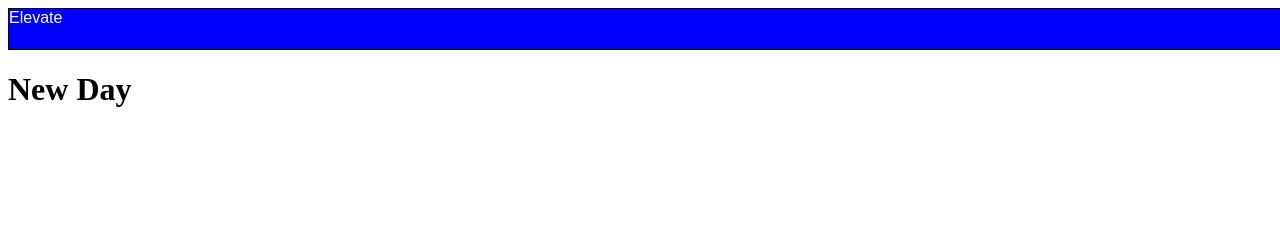
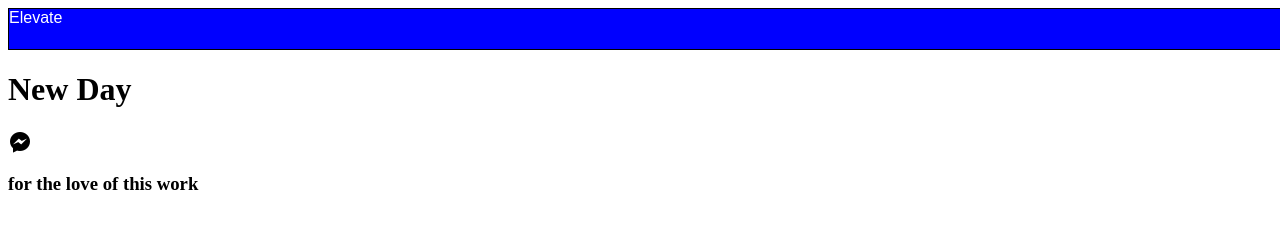
Before and after one commit to DaddiFlo/Collab-Work, a plain HTML site: page index.html in a window 1280 px wide. Drawn offline with Linux system fonts and the light colour scheme.

Commit message:
feat:i added icon with text

```diff
--- a/index.html
+++ b/index.html
@@ -8,5 +8,10 @@
 <body>
     <nav>Elevate</nav>
     <h1>New Day</h1>
+
+    <div>
+       <img src="icons8-facebook-messenger-24.png" alt="">
+       <div><h3>for the love of this work</h3></div>
+    </div>
 </body>
 </html>
```
Also changed, not shown: icons8-facebook-messenger-24.png (added).
